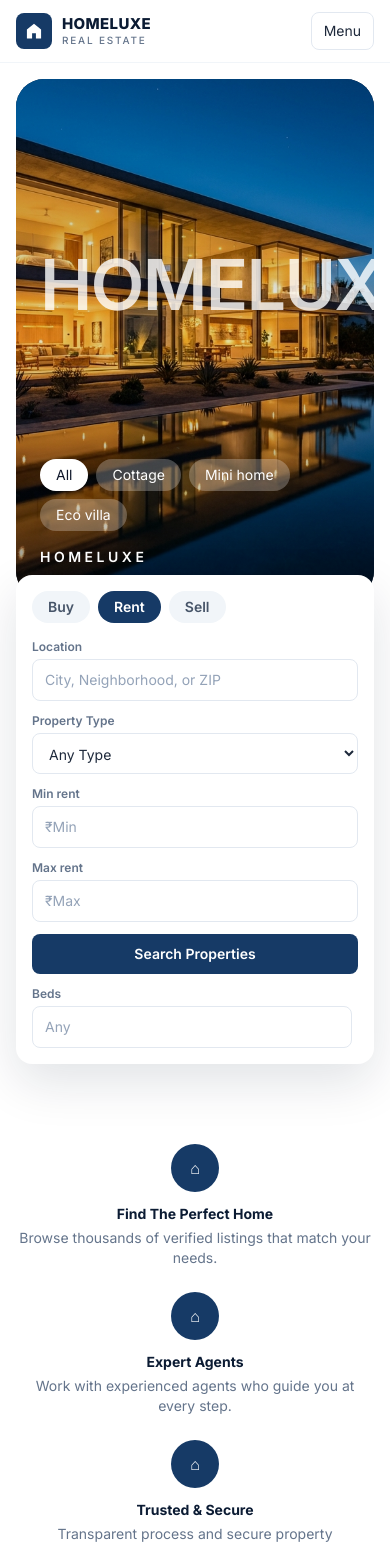
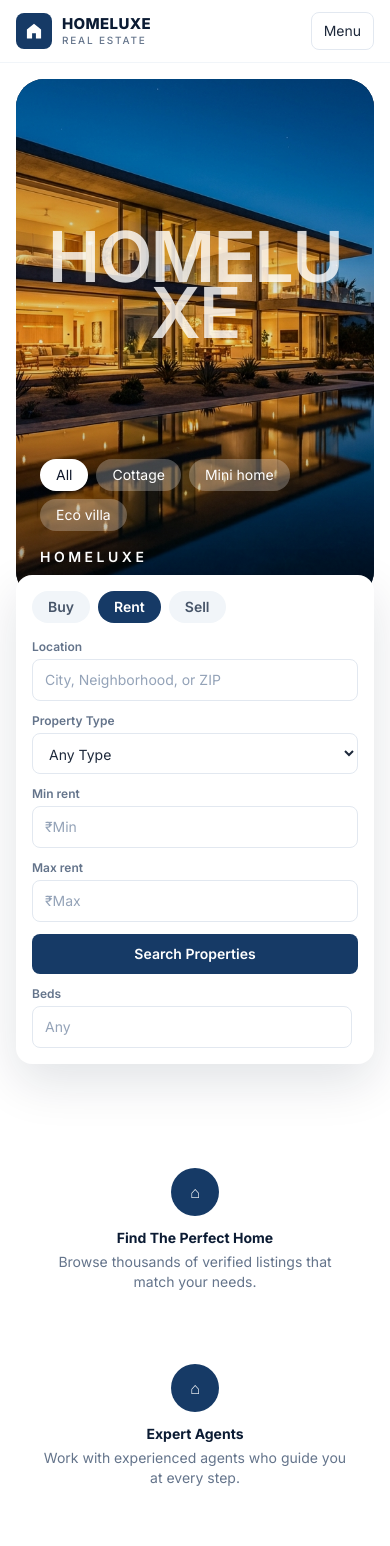
Before and after one commit to vishalbarde360/property-rental-system, a React (Vite) app in the folder frontend/: page / in a window 390 px wide. Shown: the top 1546 px of the page. Built offline with nearby package versions, Linux system fonts and the light colour scheme; no server answers.

Commit message:
Property card animation

```diff
--- a/frontend/src/components/PropertyCard.jsx
+++ b/frontend/src/components/PropertyCard.jsx
@@ -9,9 +9,9 @@ export default function PropertyCard({ p, index = 0 }) {
 
   return (
     <Link
-      className="group overflow-hidden rounded-xl border border-slate-100 bg-white shadow-card transition hover:-translate-y-0.5 hover:shadow-lg"
-      to={`/properties/${p._id}`}
-    >
+  className="group overflow-hidden rounded-xl border border-slate-100 bg-white shadow-card transition duration-300 hover:-translate-y-2 hover:shadow-xl"
+  to={`/properties/${p._id}`}
+>
       <div className="relative h-48 overflow-hidden bg-slate-100">
         <img src={img} alt="" className="h-full w-full object-cover transition duration-500 group-hover:scale-105" />
         <span className="absolute left-3 top-3 rounded bg-navy-700 px-2 py-1 text-[10px] font-bold uppercase tracking-wide text-white">
--- a/frontend/src/index.css
+++ b/frontend/src/index.css
@@ -40,3 +40,20 @@
     @apply text-xs font-semibold tracking-[0.16em] text-navy-700 uppercase;
   }
 }
+
+@keyframes homeluxe-letter {
+  from {
+    opacity: 0;
+    transform: translateY(28px);
+  }
+  to {
+    opacity: 1;
+    transform: translateY(0);
+  }
+}
+
+.homeluxe-letter {
+  display: inline-block;
+  opacity: 0;
+  animation: homeluxe-letter 0.8s ease forwards;
+}
--- a/frontend/src/pages/Home.jsx
+++ b/frontend/src/pages/Home.jsx
@@ -73,8 +73,16 @@ export default function Home() {
 
           </div>
 
-          <h1 className="pointer-events-none select-none text-center text-[18vw] font-semibold leading-[0.8] tracking-tight text-white/80 mix-blend-multiply sm:text-[12vw] lg:text-[160px]">
-            HOMELUXE
+                  <h1 className="pointer-events-none select-none text-center text-[18vw] font-semibold leading-[0.8] tracking-tight text-white/80 mix-blend-multiply sm:text-[12vw] lg:text-[160px]">
+            {"HOMELUXE".split("").map((ch, i) => (
+              <span
+                key={i}
+                className="homeluxe-letter"
+                style={{ animationDelay: `${i * 0.12}s` }}
+              >
+                {ch}
+              </span>
+            ))}
           </h1>
 
           <div className="flex flex-wrap items-end justify-between gap-4">
@@ -194,8 +202,12 @@ export default function Home() {
           ["Trusted & Secure", "Transparent process and secure property transactions."],
           ["Best Deals", "Get the best value with exclusive property deals."],
         ].map(([t, d]) => (
-          <div key={t} className="text-center">
-            <div className="mx-auto mb-3 flex h-12 w-12 items-center justify-center rounded-full bg-navy-700 text-white">⌂</div>
+
+       <div
+  key={t}
+  className="rounded-2xl p-6 text-center transition duration-300 hover:-translate-y-2 hover:bg-slate-50 hover:shadow-lg"
+>
+        <div className="mx-auto mb-3 flex h-12 w-12 items-center justify-center rounded-full bg-navy-700 text-white transition duration-300 group-hover:scale-110">⌂</div>
             <h3 className="text-sm font-bold text-navy-900">{t}</h3>
             <p className="mt-1 text-sm text-slate-500">{d}</p>
           </div>
```
